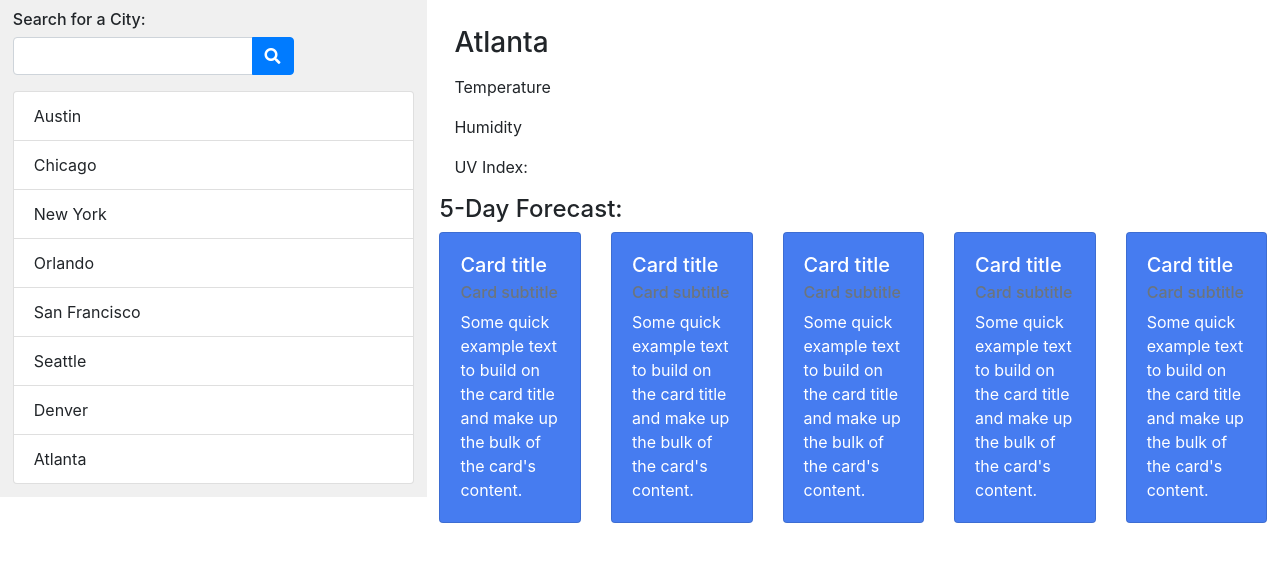
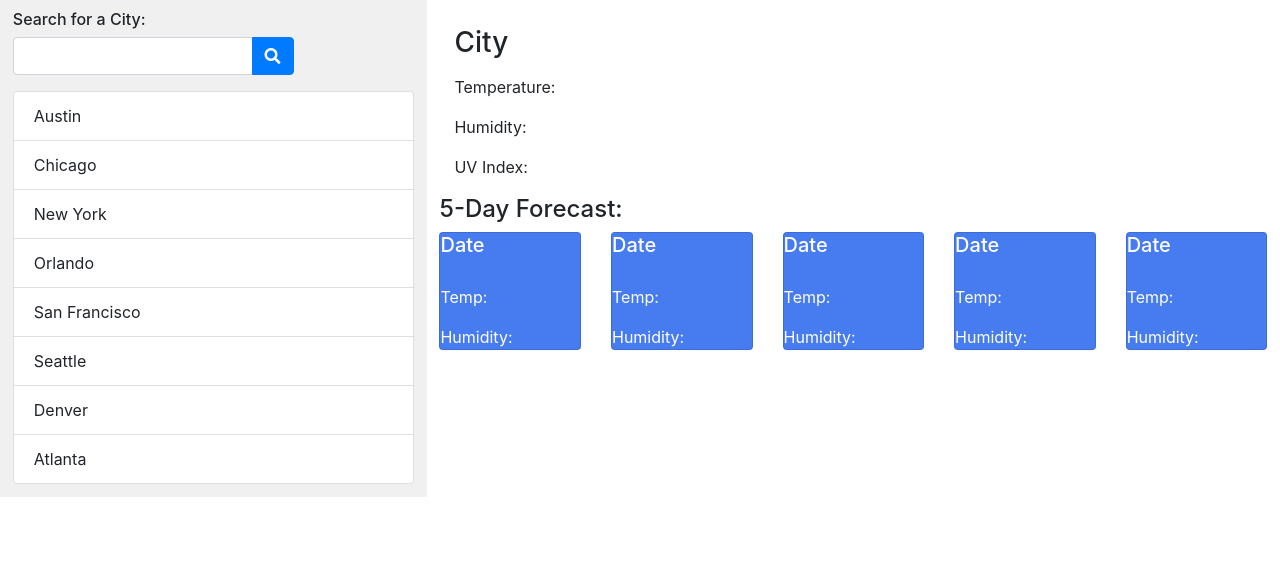
Before and after one commit to Rich-Cap/Weather-Dashboard, a plain HTML site: page index.html in a window 1280 px wide. Shown: the part 71-632 px from the top of the page. Drawn offline with nearby package versions, Linux system fonts and the light colour scheme.

Commit message:
cards function

```diff
--- a/index.html
+++ b/index.html
@@ -33,53 +33,53 @@
 	<div class="col-8" id="info">
 		<div class="container" id="forecastNow">
 			<div class="forecast">
-				<p><h3>Atlanta</h3></p>
-				<p>Temperature</p>
-				<p>Humidity</p>
+				<p><h3>City</h3></p>
+				<p>Temperature: </p>
+				<p>Humidity: </p>
 				<p>UV Index: </p>
 			</div>
 		</div>
 		<h4>5-Day Forecast:</h4>
 		<div class="card-deck" id="forecast5Day row">
-			<div class="card" id="card1" style="width: auto;">
-				<div class="card-body">
-					<h5 class="card-title">Card title</h5>
-					<h6 class="card-subtitle mb-2 text-muted">Card subtitle</h6>
-					<p class="card-text">Some quick example text to build on the card title and make up the bulk of the
-						card's content.</p>
-				</div>
+			<div class="card" style="width: auto;">
+				<!-- <div class="card-body" id="card1"> -->
+					<h5 class="card-title">Date</h5>
+					<p class="icon"></p>
+					<p class="card-text">Temp: </p>
+					<p class="card-text">Humidity: </p>
+				<!-- </div> -->
 			</div>
-			<div class="card" id="card2" style="width: auto;">
-				<div class="card-body">
-					<h5 class="card-title">Card title</h5>
-					<h6 class="card-subtitle mb-2 text-muted">Card subtitle</h6>
-					<p class="card-text">Some quick example text to build on the card title and make up the bulk of the
-						card's content.</p>
-				</div>
+			<div class="card" style="width: auto;">
+				<!-- <div class="card-body" id="card2"> -->
+					<h5 class="card-title">Date</h5>
+					<p class="icon"></p>
+					<p class="card-text">Temp: </p>
+					<p class="card-text">Humidity: </p>
+				<!-- </div> -->
 			</div>
-			<div class="card" id="card3"style="width: auto;">
-				<div class="card-body">
-					<h5 class="card-title">Card title</h5>
-					<h6 class="card-subtitle mb-2 text-muted">Card subtitle</h6>
-					<p class="card-text">Some quick example text to build on the card title and make up the bulk of the
-						card's content.</p>
-				</div>
+			<div class="card" style="width: auto;">
+				<!-- <div class="card-body" id="card3"> -->
+					<h5 class="card-title">Date</h5>
+					<p class="icon"></p>
+					<p class="card-text">Temp: </p>
+					<p class="card-text">Humidity: </p>
+				<!-- </div> -->
 			</div>
-			<div class="card row" id="card4" style="width: auto;">
-				<div class="card-body">
-					<h5 class="card-title">Card title</h5>
-					<h6 class="card-subtitle mb-2 text-muted">Card subtitle</h6>
-					<p class="card-text">Some quick example text to build on the card title and make up the bulk of the
-						card's content.</p>
-				</div>
+			<div class="card row" style="width: auto;">
+				<!-- <div class="card-body" id="card4"> -->
+					<h5 class="card-title">Date</h5>
+					<p class="icon"></p>
+					<p class="card-text">Temp: </p>
+					<p class="card-text">Humidity: </p>
+				<!-- </div> -->
 			</div>
-			<div class="card row" id="card5"style="width: auto;">
-				<div class="card-body">
-					<h5 class="card-title">Card title</h5>
-					<h6 class="card-subtitle mb-2 text-muted">Card subtitle</h6>
-					<p class="card-text">Some quick example text to build on the card title and make up the bulk of the
-						card's content.</p>
-				</div>
+			<div class="card row" style="width: auto;">
+				<!-- <div class="card-body" id="card5"> -->
+					<h5 class="card-title">Date</h5>
+					<p class="icon"></p>
+					<p class="card-text">Temp: </p>
+					<p class="card-text">Humidity: </p>
+				<!-- </div> -->
 			</div>
 		</div>
 	</div>
@@ -109,7 +109,7 @@
 				var date = moment().format('l');
 				var icon = response.weather[0].icon;
 				var iconIMG = $("<img src=" + 'http://openweathermap.org/img/wn/' + icon + '.png' + ">");
-				console.log(iconIMG);
+				// console.log(iconIMG);
 
 				var info1 = $("<p>").text(name + " " + date).append(iconIMG);
 
@@ -140,7 +140,7 @@
 				var uv = response2.value;
 				var info5 = $("<p>").text("UV Index: " + uv);
 				info5.addClass("uv");
-				console.log(uv);
+				// console.log(uv);
 				// Append Forecast Info
 				$("#forecastNow").append(info1, info2, info3, info4, info5);
 				});
@@ -151,23 +151,37 @@
 			$.ajax({
 				url: "http://api.openweathermap.org/data/2.5/forecast?q=" + location + "&units=imperial&appid=a1c038ee051fba2c57aa5df3e76e9156",
 				method: "GET"
-			}).then(function(response){
-				console.log(response);
-				$(".card").empty();
-				$("<h4>").text("5-Day Forecast: ");
+			}).then(function(response3){
+				console.log(response3);
+				$(".card-deck").empty();
+				// $("<h4>").text("5-Day Forecast: ");
 
-				var cards = ["0","1","2","3","4"];
-				for (var i = 0; i < cards.length; i++){
-					var date = moment().format('l');
-					var b = $("<div>");
-					// Adding a class
-					b.addClass("card");
-					// Adding a data-attribute
-					b.attr("data-name", cards[i]);
-					// Providing the initial button text
-					b.text(date);
-					// var cardInfo1 = $(".card-body").append("<h5 class='card-title'>" + date + "</h5>");
-					$("#forecast5Day").append(b);
+				var days5 = ["0","8","16","24","32"];
+				for (var i = 0; i < days5.length; i++){
+					var date = moment().add(i, 'days').format('l');
+					console.log(date);
+
+					var cardheader = $("<h7>");
+					var cardinfo1 = cardheader.text(date);
+
+					var icon = response3.list[(days5[i])].weather[0].icon;
+					var iconIMG = $("<img src=" + 'http://openweathermap.org/img/wn/' + icon + '.png' + ">");
+
+					var cardinfo2 = $("<p>").append(iconIMG);
+
+					var cardtemp = $("<p class='card-text'>");
+					var cardinfo3 = cardtemp.text("Temp: " + response3.list[(days5[i])].main.temp + "°F");
+					// console.log(response3.list[(cards[1])].main.temp);
+
+					var cardhumidity = $("<p class='card-text'>");
+					var cardinfo4 = cardhumidity.text("Humidity: " + response3.list[(days5[i])].main.humidity + "%");
+					// console.log(response3.list[(days5[i])].main.humidity);
+
+					var card = $("<div class='card'>");
+					var cardbody = card.append(cardinfo1, cardinfo2, cardinfo3, cardinfo4);
+					cardbody.attr("id", "card" + i);
+
+					$(".card-deck").append(cardbody);
 				}
 			})
 		}
```
